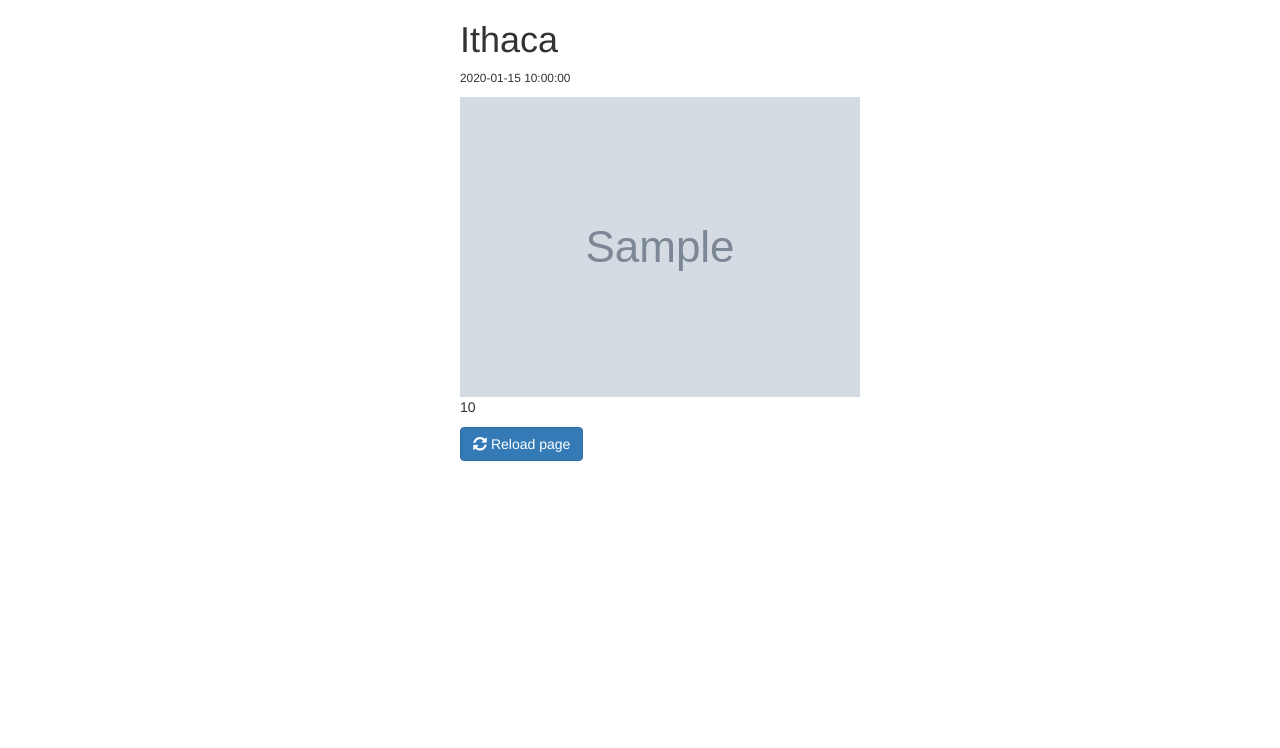
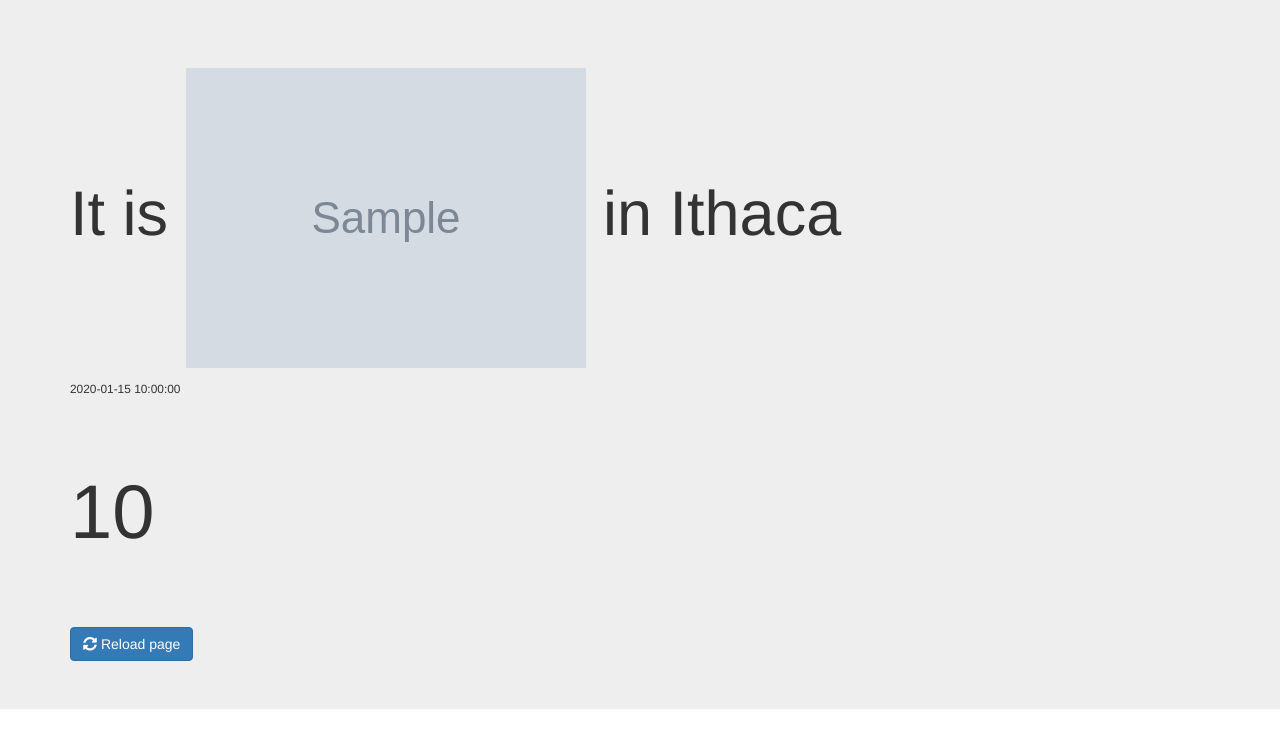
Before and after one commit to gachet/weather-app, a Flask app: template templates/base.html in a window 1280 px wide. Shown: the top 748 px of the page. Run offline with Flask 2, Linux system fonts and the light colour scheme; the template is opened without the code that fills it: most values are stand-ins (such as "Sample title", 1, 10 or a date in 2020); grey boxes marked "Sample" are stand-in pictures; some libraries are stand-ins or nearby versions.

Commit message:
Make CSS tweaks

```diff
--- /dev/null
+++ b/static/css/style.css
@@ -0,0 +1,4 @@
+.temperature {
+    font-size: 76px !important;
+    margin: 60px 0px 60px 0px !important;
+}
--- a/templates/base.html
+++ b/templates/base.html
@@ -4,17 +4,15 @@
 {{super()}}
 <link rel="stylesheet" href="https://use.fontawesome.com/releases/v5.1.0/css/solid.css" integrity="sha384-TbilV5Lbhlwdyc4RuIV/JhD8NR+BfMrvz4BL5QFa2we1hQu6wvREr3v6XSRfCTRp" crossorigin="anonymous">
 <link rel="stylesheet" href="https://use.fontawesome.com/releases/v5.1.0/css/fontawesome.css" integrity="sha384-ozJwkrqb90Oa3ZNb+yKFW2lToAWYdTiF1vt8JiH5ptTGHTGcN7qdoR1F95e0kYyG" crossorigin="anonymous">
+<link rel="stylesheet" href="{{ url_for('static', filename='css/style.css') }}">
 {% endblock %}
 {% block content %}
-<div class="container">
-    <div class="row">
-    	<div class="col-md-4 col-md-offset-4">
-		    <h1>Ithaca</h1>
-		    <p class="small">{{ time }}</p>
-		    <img src="{{ icon }}" />
-		    <p>{{ temperature }}</p>
-		    <button class="btn btn-primary" onclick="myFunction()"><i class="fas fa-sync-alt"></i> Reload page</button>
-	    </div>
+<div class="jumbotron">
+    <div class="container">
+		    <h1>It is <img src="{{ icon }}" /> in Ithaca</h1>
+		    <small>{{ time }}</small>
+		    <p class="temperature">{{ temperature }}</p>
+		    <a href="#1" class="btn btn-primary" onclick="myFunction()"><i class="fas fa-sync-alt"></i> Reload page</a>
     </div>
 </div>
 
```
Also changed, not shown: static/img/taughannock-falls.jpg (added).
